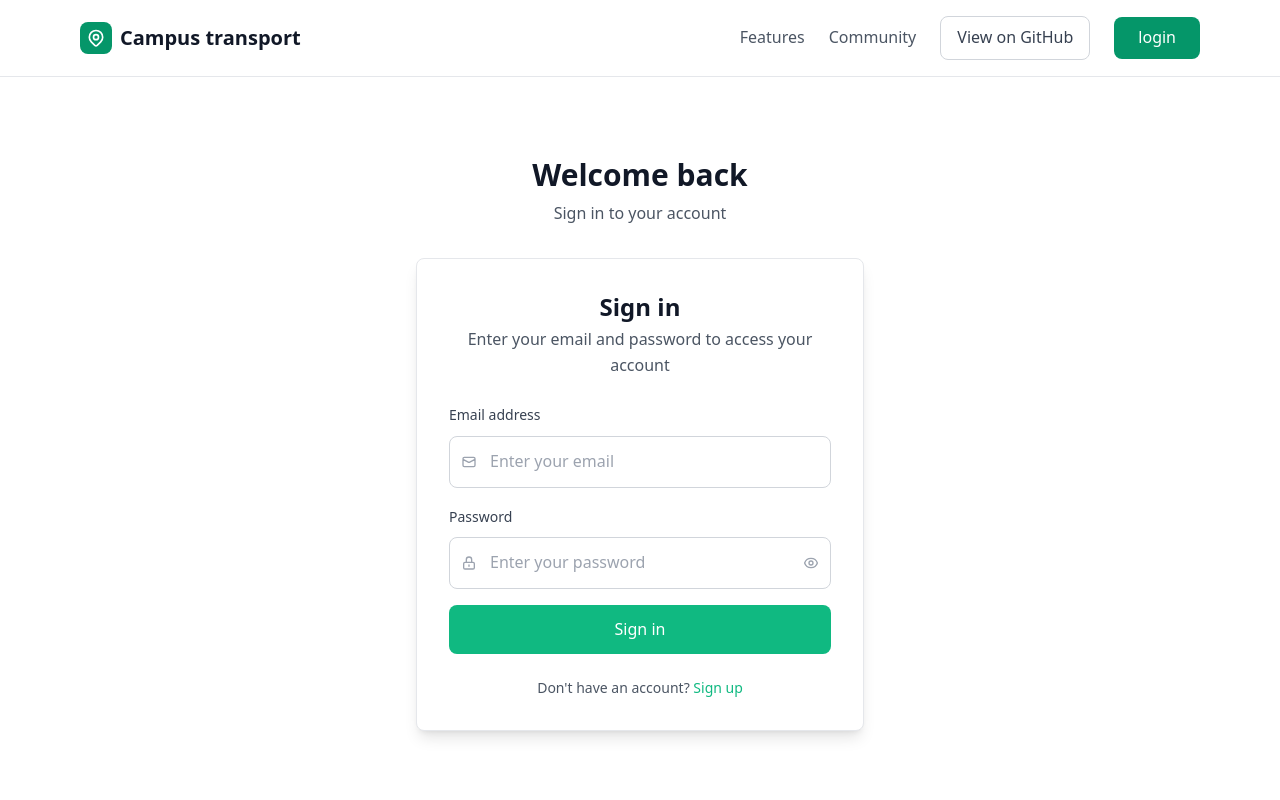
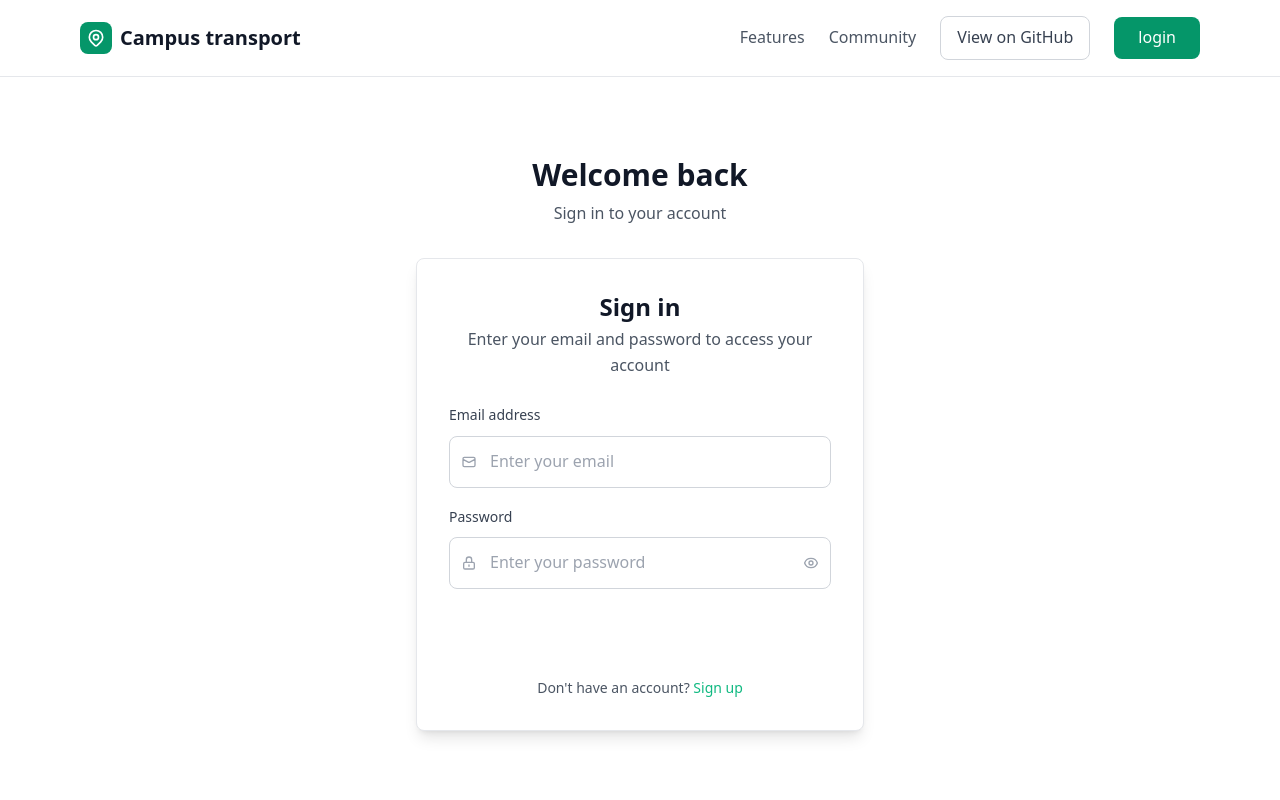
Before and after one commit to Uni-Mov/rl-campus-transport, a React (Vite) app in the folder frontend/: page /login in a window 1280 px wide. Shown: the top 800 px of the page. Built offline with nearby package versions, Linux system fonts and the light colour scheme.

Commit message:
changes styles in Login

```diff
--- a/frontend/src/pages/login/Login.tsx
+++ b/frontend/src/pages/login/Login.tsx
@@ -98,7 +98,7 @@ export default function Login() {
 
               <button
                 type="submit"
-                className="w-full py-3 bg-emerald-500 hover:bg-emerald-600 text-white font-medium rounded-lg transition-colors"
+                className="w-full py-3 bg-primary text-white font-medium rounded-lg transition-colors"
               >
                 Sign in
               </button>
--- a/frontend/tailwind.config.js
+++ b/frontend/tailwind.config.js
@@ -16,7 +16,7 @@ module.exports = {
         background: "hsl(var(--background))",
         foreground: "hsl(var(--foreground))",
         primary: {
-          DEFAULT: '#059669', // emerald-600
+          default: '#059669', // emerald-600
           light: '#10b981',  // emerald-500
           dark: '#047857',   // emerald-700
         },
```
